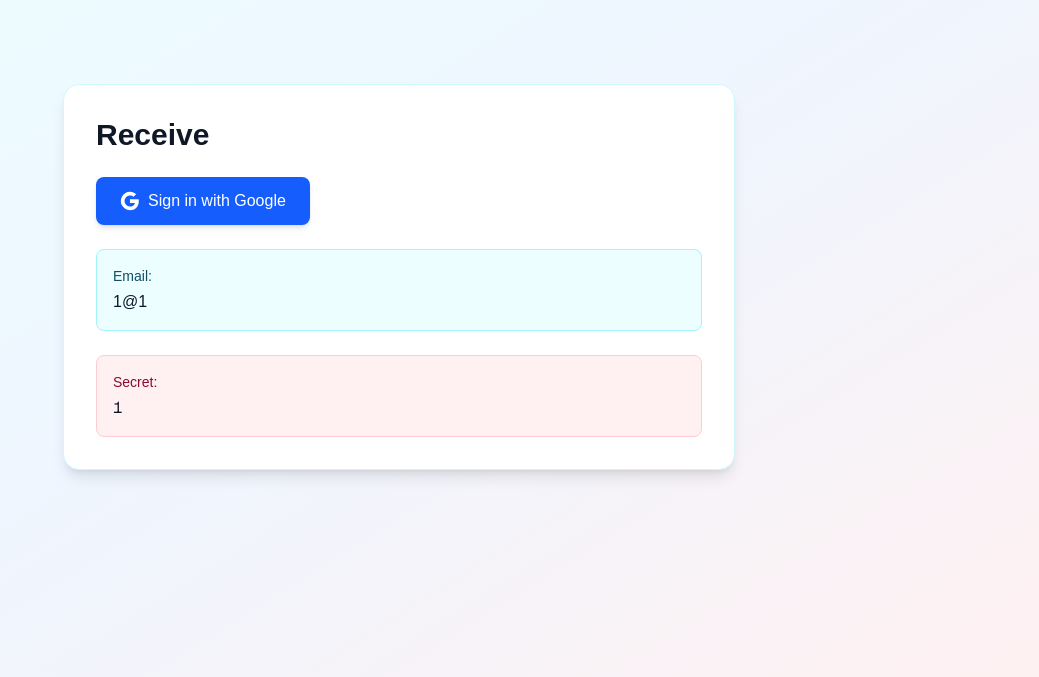
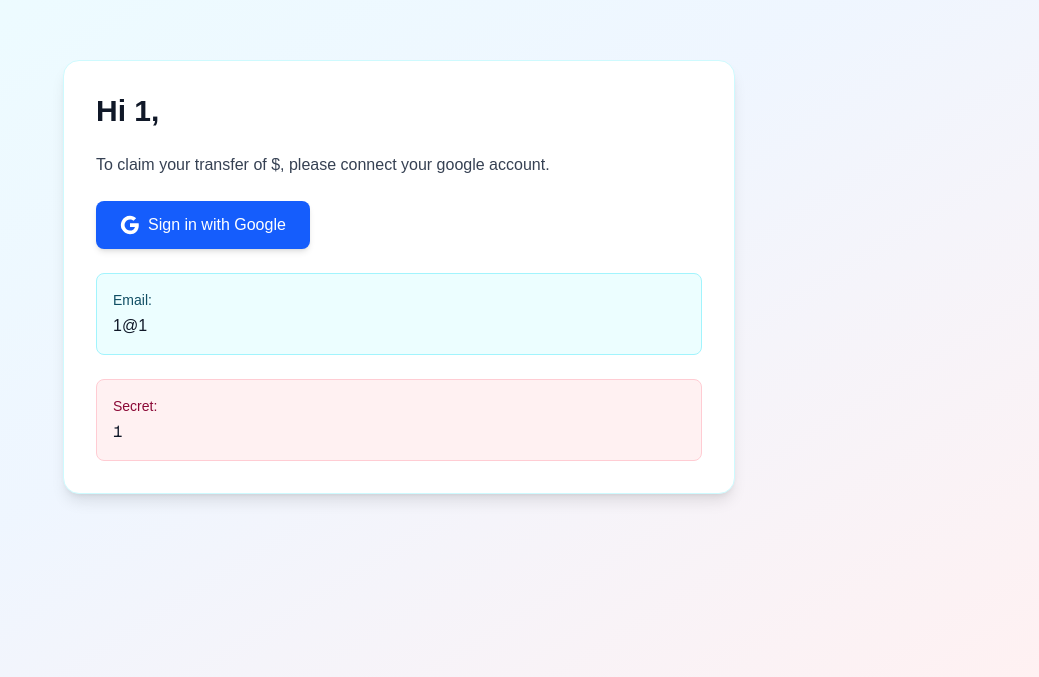
Before and after one commit to mistcash/mailed, a Next.js app in the folder app/: page /rcv/1/1/1 in a window 1280 px wide. Shown: the part 123-800 px from the top of the page, without its empty margins (241-1280 px from the left). Built offline with nearby package versions, Linux system fonts and the light colour scheme; no server answers.

Commit message:
chore: friendlier claim

```diff
--- a/app/src/app/rcv/[u]/[d]/[k]/page.tsx
+++ b/app/src/app/rcv/[u]/[d]/[k]/page.tsx
@@ -5,11 +5,15 @@ import GmailAuthButton from '@/components/GmailAuthButton';
 
 export default function ReceivePage({ params }: { params: Promise<{ u: string; d: string; k: string }> }) {
 	const { u, d, k } = use(params);
+	const [random, amount] = k.split('-');
 
 	return (
 		<div className="min-h-screen bg-linear-to-br from-cyan-50 via-blue-50 to-rose-50 flex items-center justify-center">
 			<div className="max-w-2xl w-full p-8 bg-white rounded-2xl shadow-lg border border-cyan-100">
-				<h1 className="text-3xl font-bold mb-6 text-gray-900">Receive</h1>
+				<h3 className="text-3xl font-bold mb-6 text-gray-900">Hi {u},</h3>
+				<p className="text-gray-700 mb-6">
+					To claim your transfer of ${amount}, please connect your google account.
+				</p>
 				<div className="space-y-6">
 					<GmailAuthButton />
 
```
